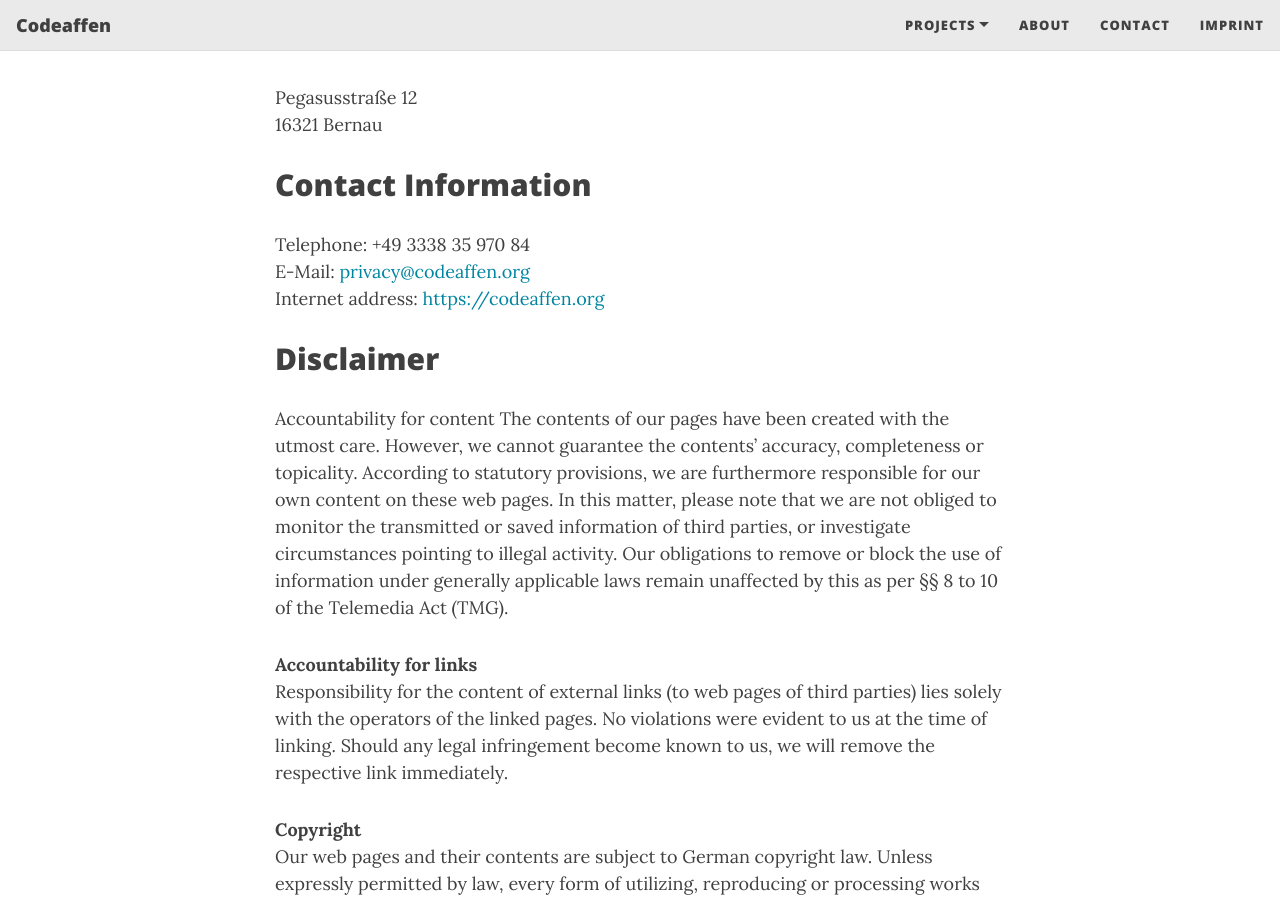
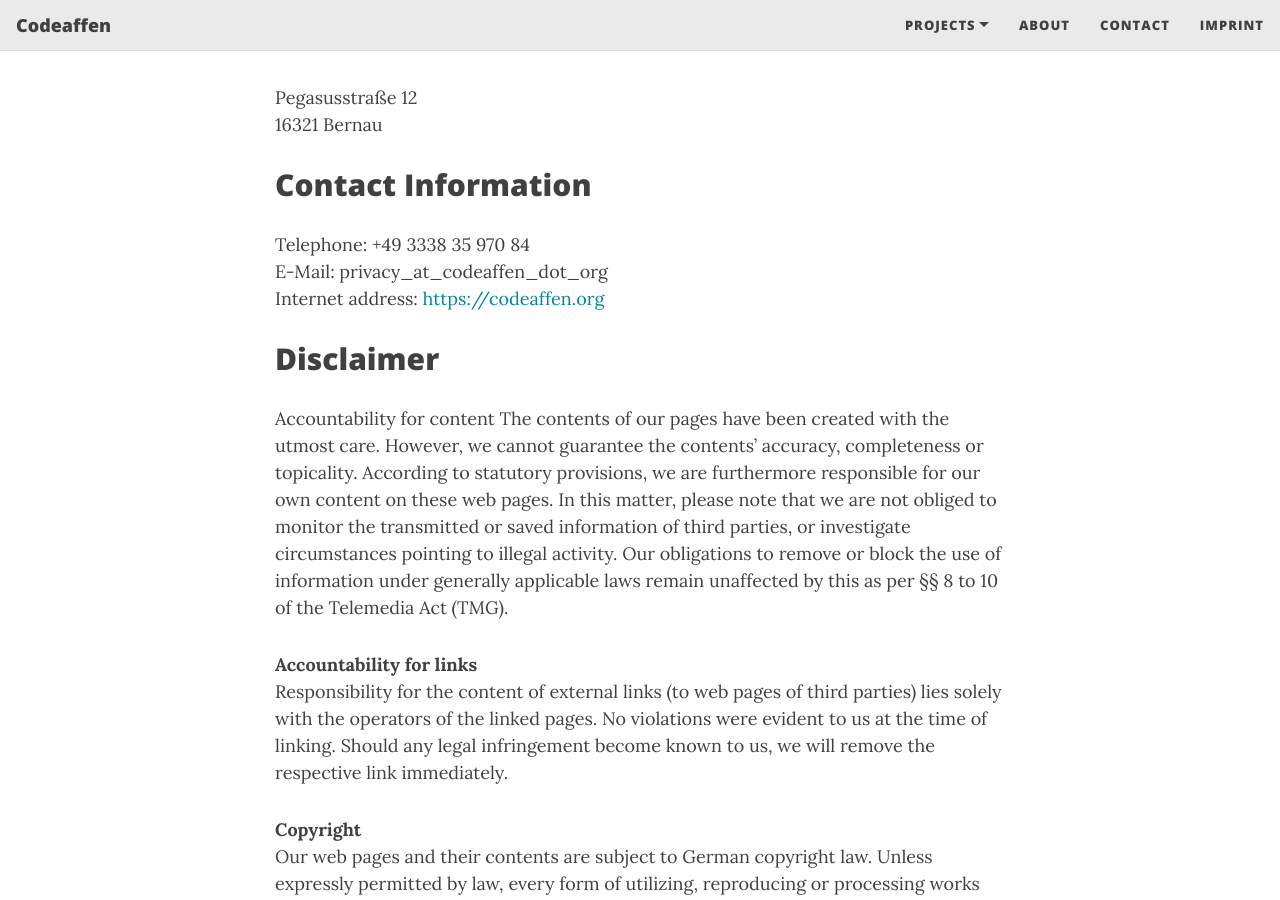
Before and after one commit to codeaffen/codeaffen.org, a Jekyll site: the page built from imprint.md, in a window 1280 px wide and 900 px high, scrolled down 309 px. Built offline with Jekyll 4.4.1, drawn with Linux system fonts in a browser that asks for light colours; nearby versions of some CDN libraries; our own code applies the rules of GitHub Pages for plain Markdown files; comment, search, counter and statistics services are not loaded.

Commit message:
simple spam control

```diff
--- a/_config.yml
+++ b/_config.yml
@@ -43,7 +43,7 @@ round-avatar: false
 # Select the social network links that you want to show in the footer.
 # Uncomment the links you want to show and add your information to each one.
 social-network-links:
-  email: "webmaster@codeaffen.org"
+# email: youremail
 # facebook: deanattali
   github: codeaffen
   twitter: codeaffen
--- a/imprint.md
+++ b/imprint.md
@@ -8,7 +8,7 @@ Pegasusstraße 12<br/>
 ## Contact Information
 
 Telephone: +49 3338 35 970 84<br/>
-E-Mail: [privacy@codeaffen.org](mailto:privacy@codeaffen.org)<br/>
+E-Mail: privacy_at_codeaffen_dot_org<br/>
 Internet address: [https://codeaffen.org](https://codeaffen.org)
 
 ## Disclaimer
```
